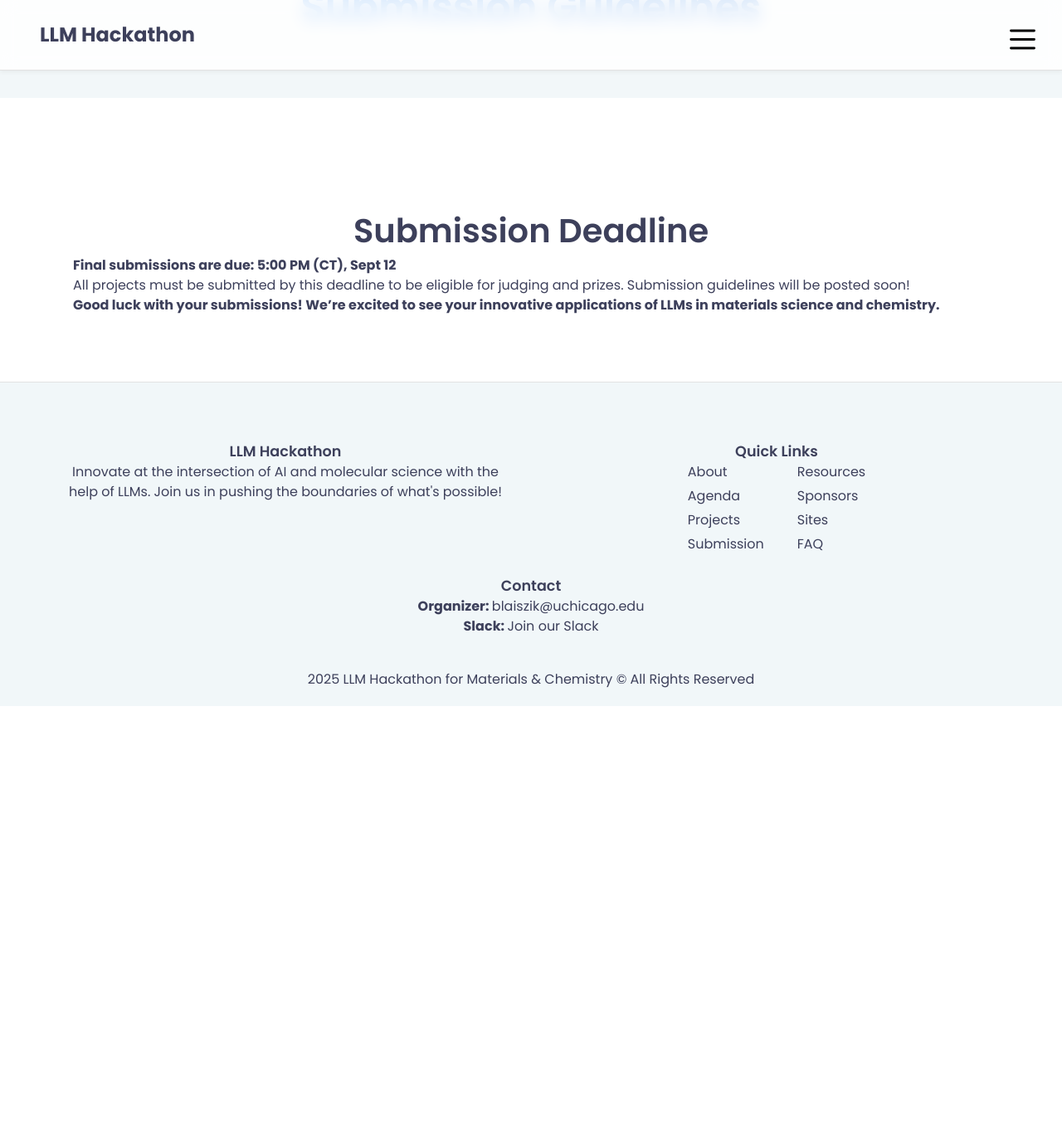
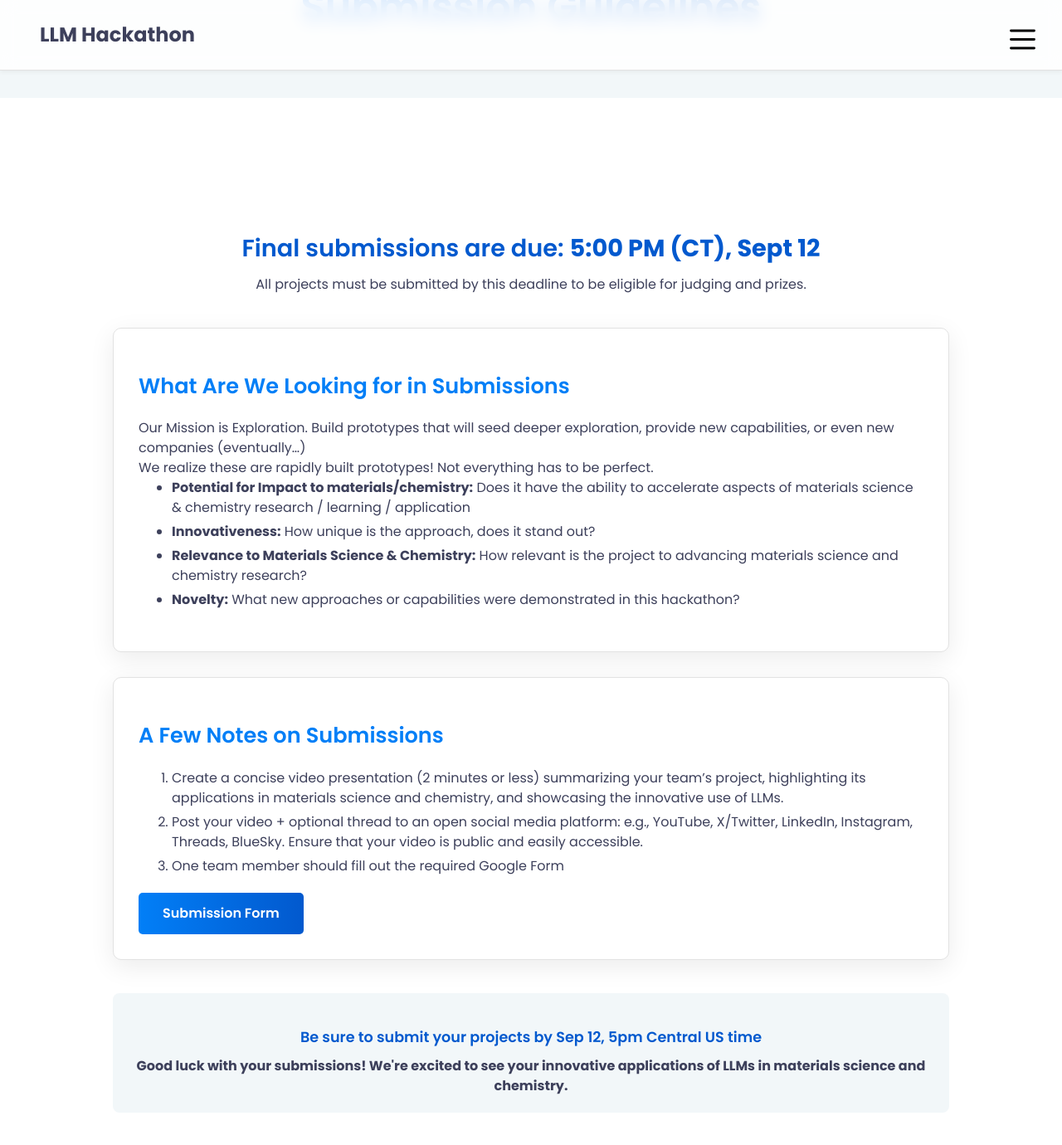
Before and after one commit to llmhackathon/llmhackathon.github.io, a Jekyll site: the page built from submission.md, in a window 1280 px wide and 1400 px high, scrolled down 240 px. Shown: the top 1380 px of the window at 83% size. Built offline with Jekyll 4.4.1, drawn with Linux system fonts in a browser that asks for light colours; nearby versions of some CDN libraries; before the commit the page ends 1091 px from its top, so only the background shows below that.

Commit message:
Add submission details

```diff
--- a/_sass/_main.scss
+++ b/_sass/_main.scss
@@ -1378,6 +1378,56 @@ footer {
     font-size: 1.2rem;
 }
 
+/* --- Submission Page Styles --- */
+.submission-header {
+  text-align: center;
+  margin-bottom: 40px;
+}
+
+.submission-deadline {
+  font-size: 1.8rem;
+  color: #0259ce;
+  font-weight: 600;
+  margin-bottom: 10px;
+}
+
+.submission-card {
+  background: #ffffff;
+  border: 1px solid #e2e2e2;
+  border-radius: 10px;
+  padding: 30px;
+  margin-bottom: 30px;
+  box-shadow: 0 8px 30px rgba(0, 0, 0, 0.08);
+}
+
+.submission-card h3 {
+  color: #027ff7;
+  margin-bottom: 20px;
+}
+
+.submission-card ul,
+.submission-card ol {
+  margin-left: 20px;
+  padding-left: 20px;
+  margin-bottom: 20px;
+}
+
+.submission-card li {
+  margin-bottom: 10px;
+}
+
+.submission-footer {
+  text-align: center;
+  margin-top: 40px;
+  padding: 20px;
+  background-color: #f2f7f9;
+  border-radius: 8px;
+}
+
+.submission-footer h4 {
+    color: #0259ce;
+}
+
 /* --- Responsive Design --- */
 
 /* Large Screens (1200px+) - Base styles already defined */
--- a/submission.md
+++ b/submission.md
@@ -5,11 +5,36 @@ description: "Guidelines for submitting your project to the LLM Hackathon for Ap
 keywords: "LLM Hackathon Submission, Project Guidelines, Submission Requirements"
 ---
 
-## Submission Deadline
+<div class="content-section">
+    <div class="submission-header">
+        <p class="submission-deadline">Final submissions are due: <strong>{{ site.event.submission_deadline }}</strong></p>
+        <p>All projects must be submitted by this deadline to be eligible for judging and prizes.</p>
+    </div>
 
-**Final submissions are due: {{ site.event.submission_deadline }}**
+    <div class="submission-card">
+        <h3>What Are We Looking for in Submissions</h3>
+        <p>Our Mission is Exploration. Build prototypes that will seed deeper exploration, provide new capabilities, or even new companies (eventually…)</p>
+        <p>We realize these are rapidly built prototypes! Not everything has to be perfect.</p>
+        <ul>
+            <li><strong>Potential for Impact to materials/chemistry:</strong> Does it have the ability to accelerate aspects of materials science & chemistry research / learning / application</li>
+            <li><strong>Innovativeness:</strong> How unique is the approach, does it stand out?</li>
+            <li><strong>Relevance to Materials Science & Chemistry:</strong> How relevant is the project to advancing materials science and chemistry research?</li>
+            <li><strong>Novelty:</strong> What new approaches or capabilities were demonstrated in this hackathon?</li>
+        </ul>
+    </div>
 
-All projects must be submitted by this deadline to be eligible for judging and prizes. Submission guidelines will be posted soon!
+    <div class="submission-card">
+        <h3>A Few Notes on Submissions</h3>
+        <ol>
+            <li>Create a concise video presentation (2 minutes or less) summarizing your team’s project, highlighting its applications in materials science and chemistry, and showcasing the innovative use of LLMs.</li>
+            <li>Post your video + optional thread to an open social media platform: e.g., YouTube, X/Twitter, LinkedIn, Instagram, Threads, BlueSky. Ensure that your video is public and easily accessible.</li>
+            <li>One team member should fill out the required Google Form</li>
+        </ol>
+        <a href="https://forms.gle/V5XueEC8w21JYWPh9" class="cta-button" target="_blank" rel="noopener">Submission Form</a>
+    </div>
 
-
-**Good luck with your submissions! We're excited to see your innovative applications of LLMs in materials science and chemistry.**
+    <div class="submission-footer">
+        <h4>Be sure to submit your projects by Sep 12, 5pm Central US time</h4>
+        <p><strong>Good luck with your submissions! We're excited to see your innovative applications of LLMs in materials science and chemistry.</strong></p>
+    </div>
+</div>
```
